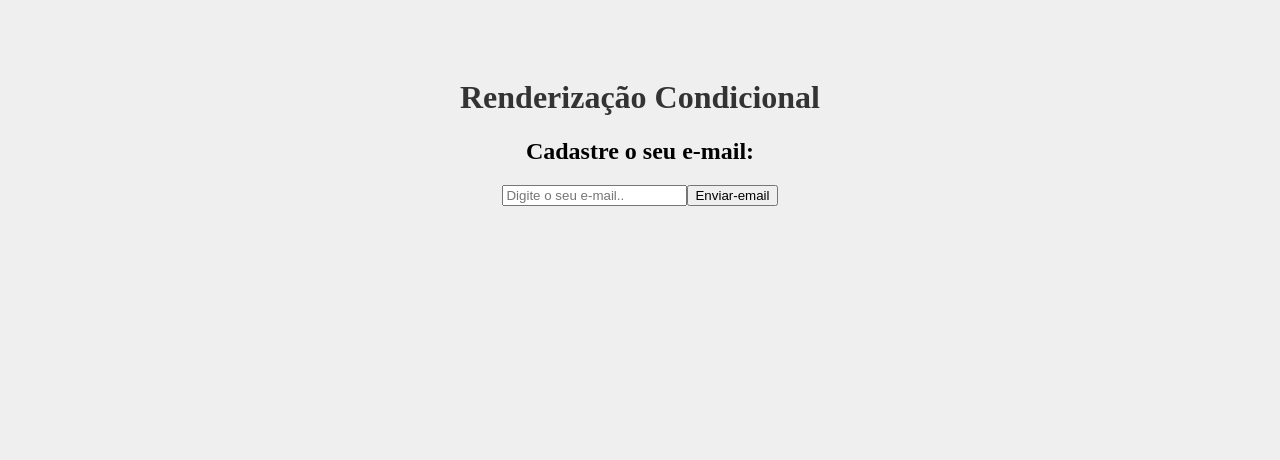
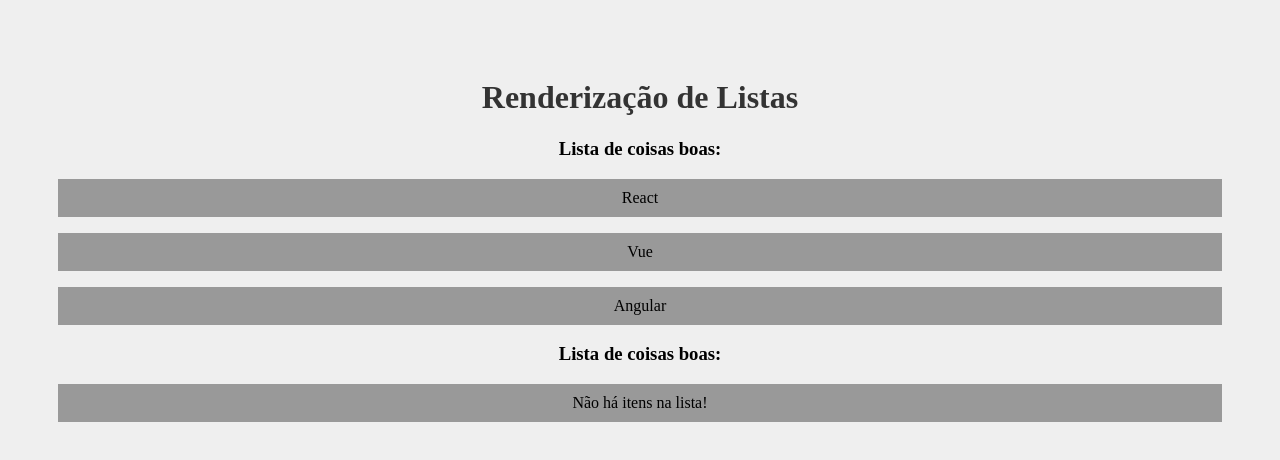
Before and after one commit to emersonmrd/cursoReact, a React (Create React App) app in the folder meu-projeto/: page / in a window 1280 px wide. Shown: the top 460 px of the page. Built offline with nearby package versions, Linux system fonts and the light colour scheme.

Commit message:
Renderização de listas

```diff
--- a/meu-projeto/src/App.js
+++ b/meu-projeto/src/App.js
@@ -1,11 +1,15 @@
 import './App.css';
-import Condicional from './components/Condicional';
+import OutraLista from './components/OutraLista';
 
 function App() {
+
+ const meusItens = ['React', 'Vue', 'Angular']
+
   return (
     <div className="App">
-    <h1>Renderização Condicional</h1>
-    <Condicional></Condicional>
+    <h1>Renderização de Listas</h1>
+    <OutraLista itens={meusItens}></OutraLista>
+    <OutraLista itens={[]}></OutraLista>
     </div>
   );
 }
--- /dev/null
+++ b/meu-projeto/src/components/OutraLista.js
@@ -0,0 +1,19 @@
+function OutraLista({itens}) {
+
+    return (
+        <>
+        <h3>Lista de coisas boas:</h3>
+        {
+            itens.length > 0 ? (
+            itens.map((item, index) => (
+            <p key={index}>{item}</p>
+           ))) : (
+            <p>Não há itens na lista!</p>
+           )
+        }
+        </>
+    )
+
+}
+
+export default OutraLista
```
